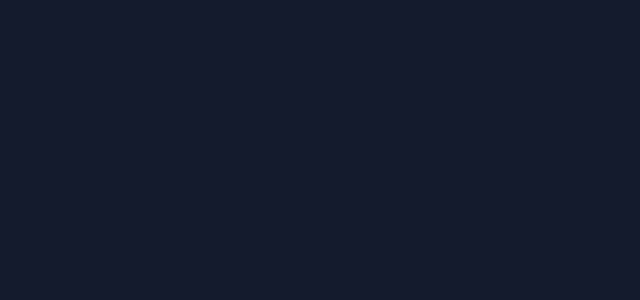
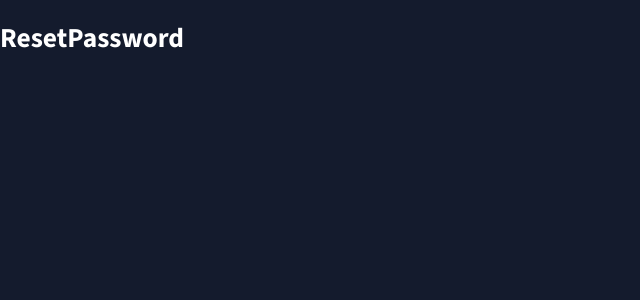
Before and after one commit to ttd11204/react-admin, a React (Create React App) app: page /reset-password in a window 1280 px wide. Before the commit this address had no page. Shown: the top 300 px of the page, without its empty margins (0-640 px from the left). Built offline with nearby package versions, Linux system fonts and the light colour scheme.

Commit message:
add ResetPassword

```diff
--- a/src/App.js
+++ b/src/App.js
@@ -36,6 +36,7 @@ import BranchDetail from "./scenes/branches/BranchDetail";
 import News from "./scenes/news/news";
 import NewsViewDetail from "./scenes/news/NewsViewDetail";
 import ForgotPass from "./scenes/forgotPass/forgetPass";
+import ResetPassword from "./scenes/forgotPass/resetPassword";
 
 function App() {
   const [theme, colorMode] = useMode();
@@ -57,6 +58,8 @@ function App() {
           <Route index element={<Login />} />
           <Route path="/login" element={<Login />} />
           <Route path="/forgot-pass" element={<ForgotPass />} />
+          <Route path="/reset-password" element={<ResetPassword />} />
+
 
           {/* Routes for admin */}
           <Route path="/admin/*" element={<ProtectedRoute roles={["Admin"]}><Layout /></ProtectedRoute>}>
--- /dev/null
+++ b/src/scenes/forgotPass/resetPassword.jsx
@@ -0,0 +1,5 @@
+const ResetPassword = () =>{
+    return <h1>ResetPassword</h1>
+}
+
+export default ResetPassword;
```
